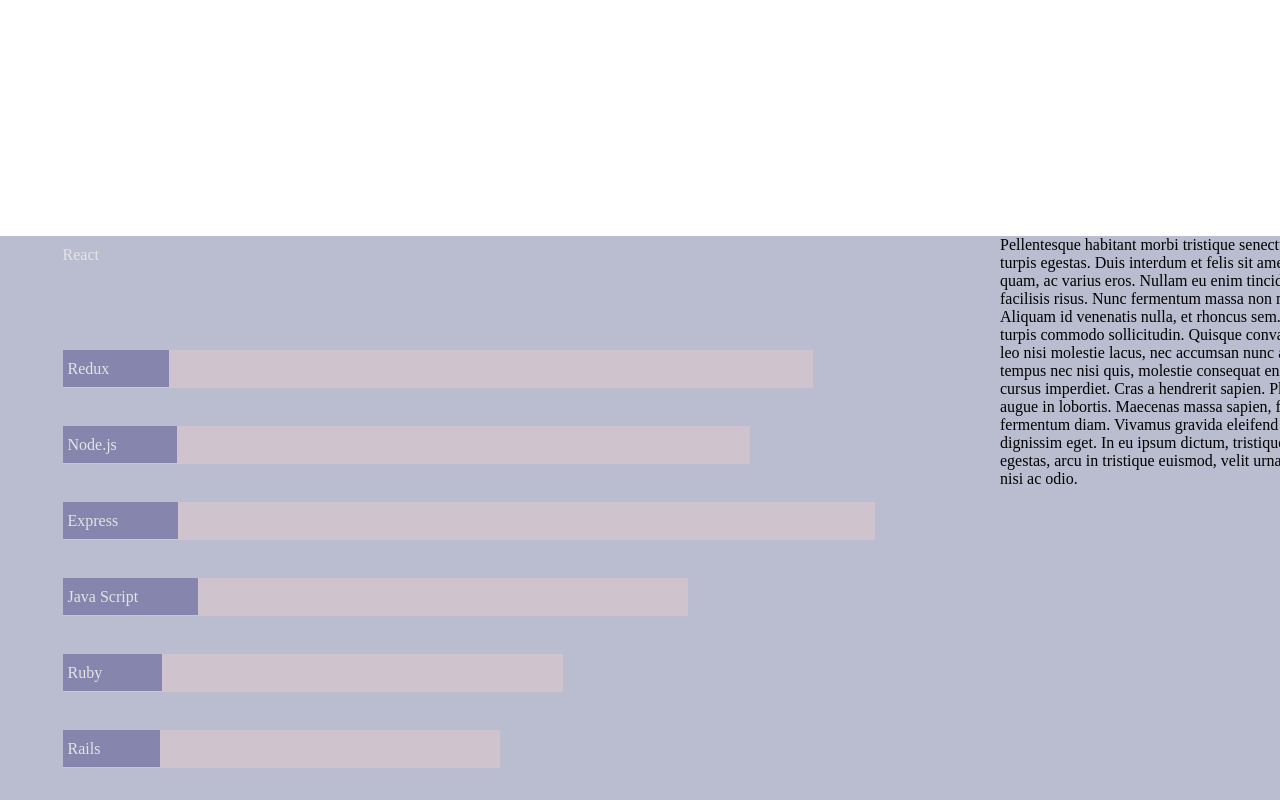
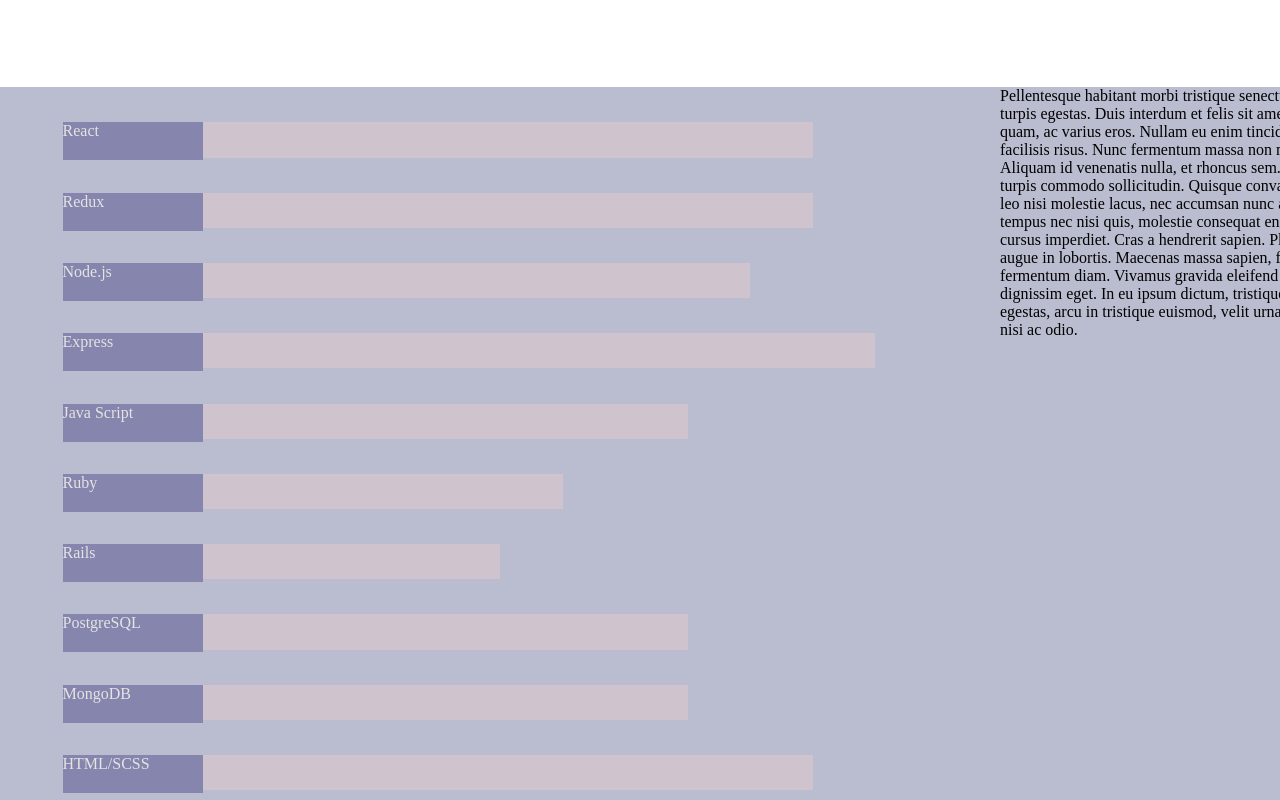
Before and after one commit to ixnp/redux-react-sass-portfolio, a React (Create React App) app in the folder portfolio/: page / in a window 1280 px wide. Shown: the part 1740-2540 px from the top of the page. Built offline with nearby package versions, Linux system fonts and the light colour scheme; a web font is replaced by a local one.

Commit message:
skill graph animated

```diff
--- a/portfolio/src/scss/mixin.scss
+++ b/portfolio/src/scss/mixin.scss
@@ -3,9 +3,8 @@
             grid-row:$row;
             background:$light-mid;
             & span{
-
-                background:$shadow-mid;
-                padding: 10px 60px 10px 5px;
+              position: absolute;
+               z-index: 5;
 
             }
         }
--- a/portfolio/src/scss/skills.scss
+++ b/portfolio/src/scss/skills.scss
@@ -14,11 +14,26 @@
 
         color:$light-primary;
         align-self:center;
-        padding:10px 0 10px 0;
+        animation-name: moving;
+        animation-duration: 3s;
+        height:100%;
+          &:before{
+            	content: '';
+              position: absolute;
+              background-color: $shadow-mid;
+              height: 3.5%;
+               min-height: 38px;
+              width:13%;
+              min-width: 85px;
+              max-width: 140px;
+              z-index: 4;
+          }
+        &:nth-child(2){
+           @include graph(2,12);
 
-        &:nth-child(3){
-           @include graph(2,12);
+
         }
+
         &:nth-child(3){
             @include graph(4,12);
         }
@@ -68,3 +83,8 @@
 
 
 }
+
+@keyframes moving {
+  0%{width: 0%}
+  100%{width: 100%;}
+}
```
